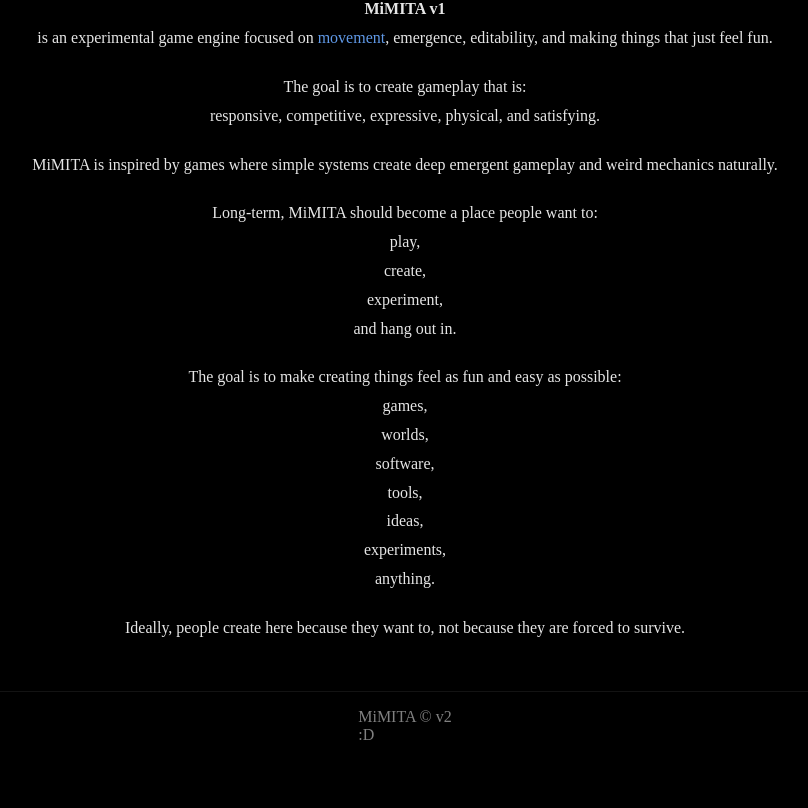
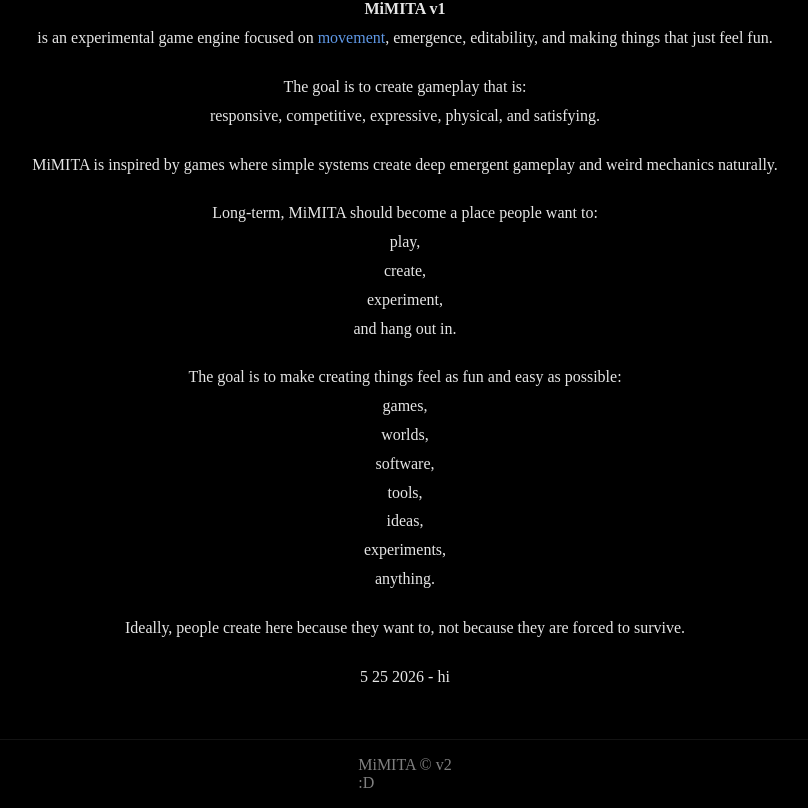
Before and after one commit to jorj1357/mimita-public, a React (Vite) app in the folder website/: page /about in a window 1280 px wide. Shown: the part 802-1610 px from the top of the page, without its empty margins (235-1043 px from the left). Before the commit the page ends 1562 px from the top, so only its background shows below. Built offline with nearby package versions, Linux system fonts and the light colour scheme.

Commit message:
even better site

```diff
--- a/website/src/pages/About.jsx
+++ b/website/src/pages/About.jsx
@@ -94,6 +94,11 @@ export default function About() {
                 not because they are forced to survive.
             </p>
 
+            <p>
+                5 25 2026 -
+                hi
+            </p>
+
             </div>
         </div>
 
--- a/website/src/pages/Socials-Threecage.jsx
+++ b/website/src/pages/Socials-Threecage.jsx
@@ -28,7 +28,7 @@ export default function ThreeCage() {
           </a>
 
           <a
-            href="https://www.tiktok.com/@3cagev3"
+            href="https://www.tiktok.com/@3cage"
             target="_blank"
             rel="noopener noreferrer"
             className="socialLink"
@@ -44,6 +44,7 @@ export default function ThreeCage() {
           >
             3cage : instagram
           </a>
+
 {/*
           <a
             href="https://x.com/3cage"
```
